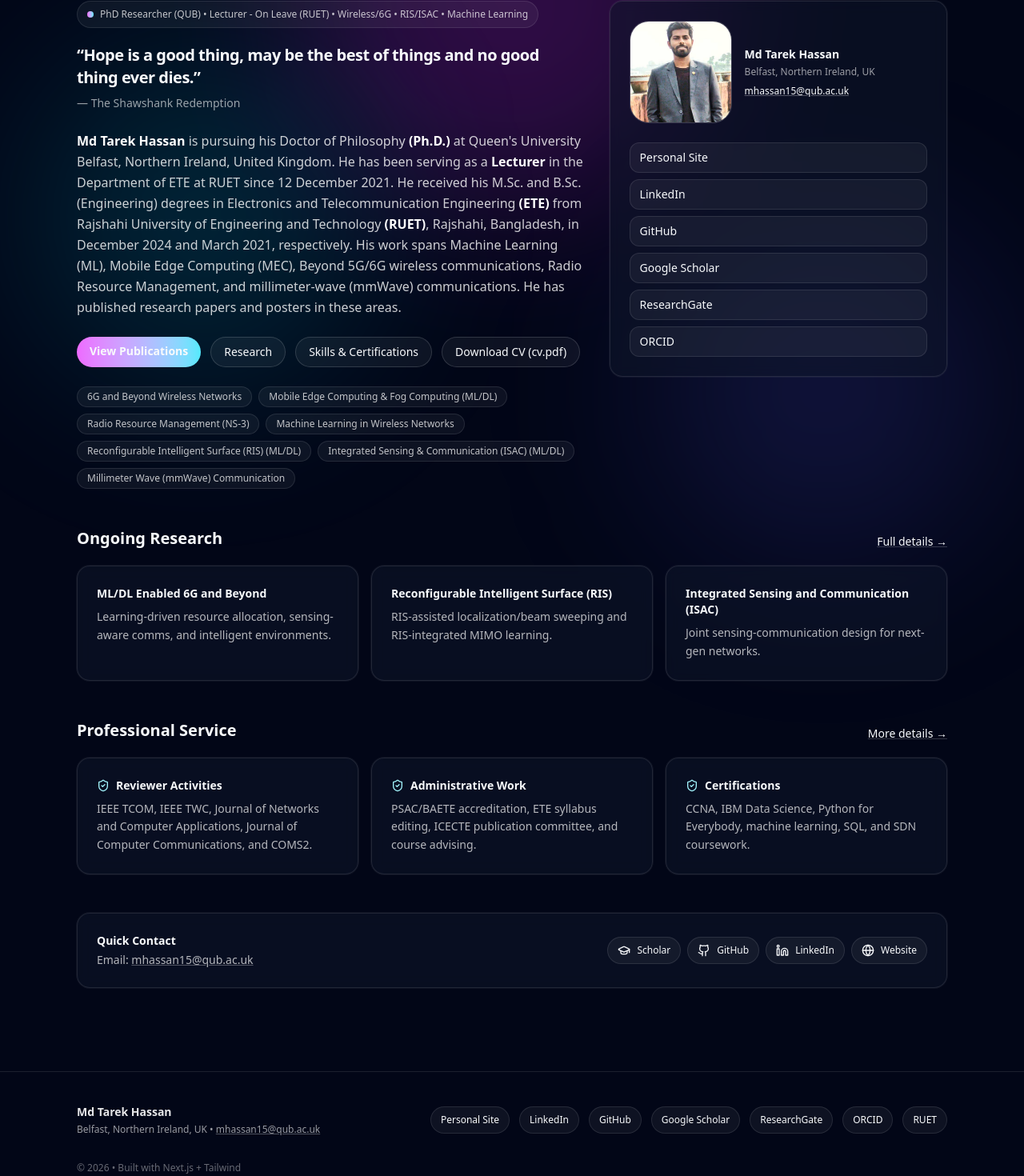
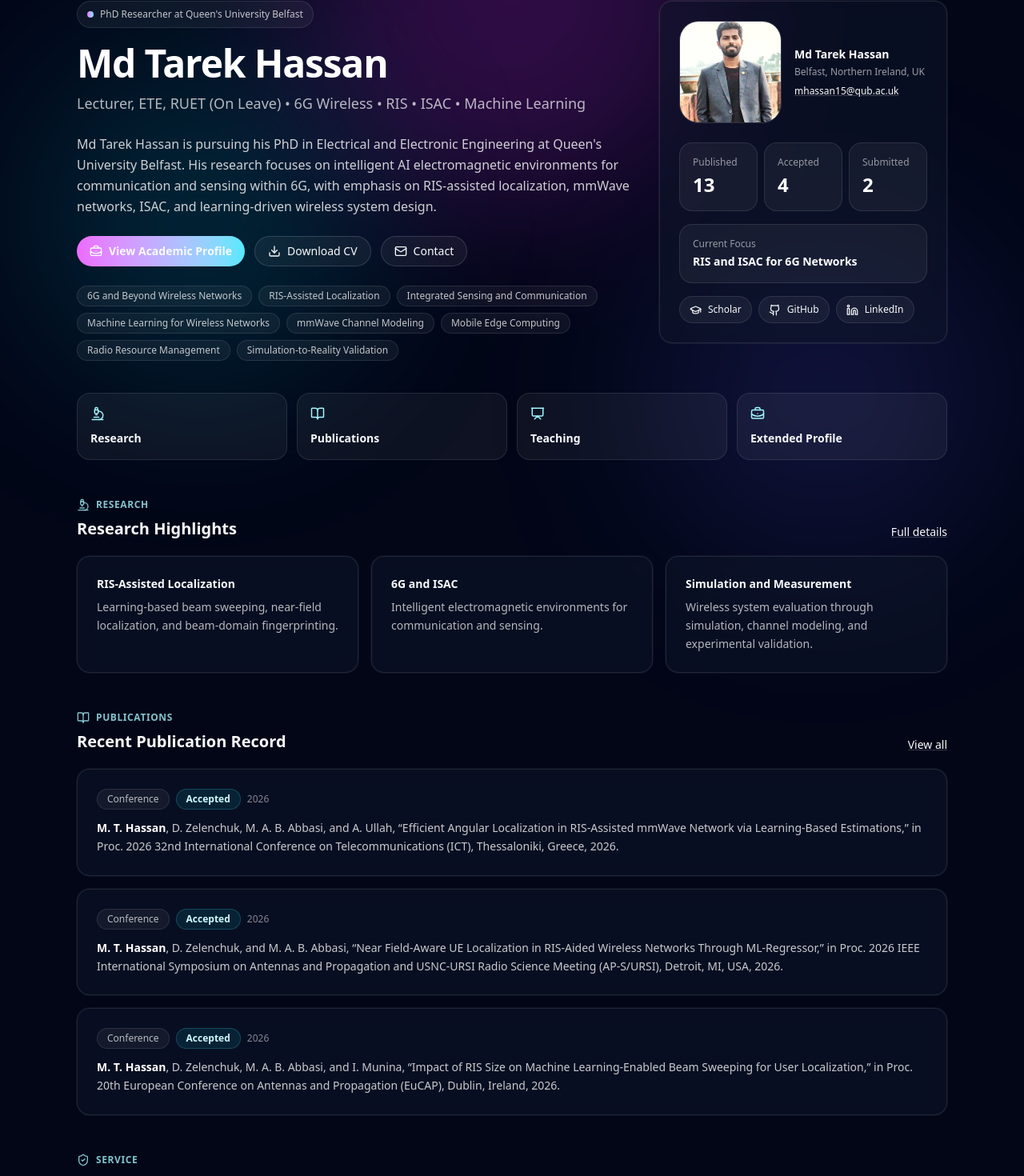
Before and after one commit to Tarek-hassan024/mthassan, a Next.js app: page / in a window 1280 px wide. Shown: the part 100-1570 px from the top of the page at 80% size. Built offline with nearby package versions, Linux system fonts and the light colour scheme.

Commit message:
Redesign homepage academic landing page

```diff
--- a/src/app/page.tsx
+++ b/src/app/page.tsx
@@ -1,267 +1,351 @@
-import { Github, Linkedin, GraduationCap, Globe, ShieldCheck } from "lucide-react";
+import {
+  Award,
+  BookOpen,
+  BriefcaseBusiness,
+  Download,
+  ExternalLink,
+  Github,
+  GraduationCap,
+  Linkedin,
+  Mail,
+  Microscope,
+  Presentation,
+  ShieldCheck,
+} from "lucide-react";
+import Image from "next/image";
+import Link from "next/link";
+import Card from "@/components/Card";
 import Container from "@/components/Container";
-import Card from "@/components/Card";
-import Link from "next/link";
-import { profile } from "@/data/profile";
+import { publications } from "@/data/publications";
+import { site } from "@/data/site";
 import { BASE_PATH } from "@/lib/basePath";
 
-
-const researchInterests = [
+const researchThemes = [
   "6G and Beyond Wireless Networks",
-  "Mobile Edge Computing & Fog Computing (ML/DL)",
-  "Radio Resource Management (NS-3)",
-  "Machine Learning in Wireless Networks",
-  "Reconfigurable Intelligent Surface (RIS) (ML/DL)",
-  "Integrated Sensing & Communication (ISAC) (ML/DL)",
-  "Millimeter Wave (mmWave) Communication",
-  "Channel Modeling (NYUSIM, QuaDRiGa)",
-  "MAC Scheduling (NS-3)",
-  "5G/5G NR (ML)",
-  "Massive MIMO Beamforming (DRL)",
+  "RIS-Assisted Localization",
+  "Integrated Sensing and Communication",
+  "Machine Learning for Wireless Networks",
+  "mmWave Channel Modeling",
+  "Mobile Edge Computing",
+  "Radio Resource Management",
+  "Simulation-to-Reality Validation",
 ];
 
-const ongoing = [
-  { title: "ML/DL Enabled 6G and Beyond", desc: "Learning-driven resource allocation, sensing-aware comms, and intelligent environments." },
-  { title: "Reconfigurable Intelligent Surface (RIS)", desc: "RIS-assisted localization/beam sweeping and RIS-integrated MIMO learning." },
-  { title: "Integrated Sensing and Communication (ISAC)", desc: "Joint sensing-communication design for next-gen networks." },
+const serviceHighlights = [
+  {
+    title: "Reviewer Activities",
+    desc: "IEEE TCOM, IEEE TWC, Journal of Networks and Computer Applications, Journal of Computer Communications, and COMS2.",
+  },
+  {
+    title: "Academic Service",
+    desc: "PSAC/BAETE accreditation, ETE syllabus editing, ICECTE publication committee, and course advising.",
+  },
+  {
+    title: "Teaching & Supervision",
+    desc: "Communication-focused courses, thesis supervision, project mentoring, and lab/sessionals at RUET.",
+  },
 ];
 
+const quickLinks = [
+  { href: "/research", label: "Research", icon: Microscope },
+  { href: "/publications", label: "Publications", icon: BookOpen },
+  { href: "/teaching", label: "Teaching", icon: Presentation },
+  { href: "/academic-profile", label: "Extended Profile", icon: BriefcaseBusiness },
+];
+
+function StatCard({ label, value }: { label: string; value: number | string }) {
+  return (
+    <div className="rounded-2xl border border-white/10 bg-white/5 p-4">
+      <div className="text-xs text-white/55">{label}</div>
+      <div className="mt-1 text-2xl font-semibold text-white">{value}</div>
+    </div>
+  );
+}
+
+function HighlightedName({ text }: { text: string }) {
+  return text.split(/(M\. T\. Hassan|Md Tarek Hassan|T\. Hassan)/g).map((part, idx) =>
+    part === "M. T. Hassan" || part === "Md Tarek Hassan" || part === "T. Hassan" ? (
+      <strong key={`${part}-${idx}`} className="font-semibold text-white">
+        {part}
+      </strong>
+    ) : (
+      part
+    )
+  );
+}
+
 export default function HomePage() {
+  const published = publications.filter((p) => p.status === "Published");
+  const accepted = publications.filter((p) => p.status === "Accepted");
+  const submitted = publications.filter((p) => p.status === "Submitted" || p.status === "Under Review");
+  const recentPublications = publications
+    .slice()
+    .sort((a, b) => (b.year ?? 0) - (a.year ?? 0))
+    .slice(0, 3);
+
   return (
     <Container className="pt-10">
-      {/* HERO */}
-      <section className="grid gap-8 lg:grid-cols-[1.2fr_0.8fr]">
+      <section className="grid gap-8 lg:grid-cols-[1fr_360px]">
         <div>
           <div className="inline-flex items-center gap-2 rounded-full border border-white/10 bg-white/5 px-3 py-2 text-xs text-white/75">
             <span className="h-2 w-2 rounded-full bg-gradient-to-r from-fuchsia-400 to-cyan-300" />
-            {profile.headline}
+            PhD Researcher at Queen&apos;s University Belfast
           </div>
-          {/* <h1 className="mt-5 text-2xl font-semibold tracking-tight leading-tight sm:text-4xl"> */}
-          <h1 className="mt-5 text-2xl font-semibold tracking-tight sm:text-xl">
-            “Hope is a good thing, may be the best of things and no good thing ever dies.”
+
+          <h1 className="mt-5 text-3xl font-semibold tracking-tight text-white sm:text-5xl">
+            {site.name}
           </h1>
-          <p className="mt-2 text-sm text-white/60">— The Shawshank Redemption</p>
-
-
-          {/* <p className="mt-6 text-base text-white/80 leading-relaxed">
-            I am <span className="font-semibold text-white">{profile.name}</span>. I received my MSc and BSc in ETE
-            from RUET (Dec 2024, Mar 2021). I am pursuing my PhD at QUB and work in ML, MEC, Beyond 5G/6G,
-            RRM, and mmWave communications.
-          </p> */}
-
-          <p className="mt-6 text-base text-white/80 leading-relaxed">
-            <span className="font-semibold text-white">Md Tarek Hassan</span> is pursuing his
-            Doctor of Philosophy <span className="font-semibold text-white">(Ph.D.)</span> at Queen&apos;s University Belfast, Northern Ireland, United Kingdom. He has been
-            serving as a <span className="font-semibold text-white">Lecturer</span> in the Department of ETE at RUET since 12 December 2021. He received his M.Sc. and B.Sc. (Engineering)
-            degrees in Electronics and Telecommunication Engineering <span className="font-semibold text-white">(ETE)</span> from Rajshahi University of Engineering and
-            Technology <span className="font-semibold text-white">(RUET)</span>, Rajshahi, Bangladesh, in December 2024 and March 2021, respectively. His work spans Machine Learning
-            (ML), Mobile Edge Computing (MEC), Beyond 5G/6G wireless communications, Radio Resource Management, and
-            millimeter-wave (mmWave) communications. He has published research papers and posters in these areas.
+          <p className="mt-3 text-base text-white/70 sm:text-lg">
+            Lecturer, ETE, RUET (On Leave) • 6G Wireless • RIS • ISAC • Machine Learning
           </p>
 
-          {/* <p className="mt-4 text-base text-white/80 leading-relaxed">
-            His research interests include Machine Learning for Reconfigurable Intelligent Surfaces (RIS),
-            Integrated Sensing and Communication (ISAC/JSAC), and related topics. He received the ETE Association
-            “Student of the Year” award (2018) from RUET for outstanding academic performance during his B.Sc. studies.
-            He has also attended multiple conferences and seminars and published several papers.
-          </p> */}
-
+          <p className="mt-6 max-w-3xl text-base leading-relaxed text-white/80">
+            Md Tarek Hassan is pursuing his PhD in Electrical and Electronic Engineering at Queen&apos;s
+            University Belfast. His research focuses on intelligent AI electromagnetic environments for
+            communication and sensing within 6G, with emphasis on RIS-assisted localization, mmWave
+            networks, ISAC, and learning-driven wireless system design.
+          </p>
 
           <div className="mt-6 flex flex-wrap gap-3">
-
             <Link
-              href="/publications"
-              className="rounded-full bg-gradient-to-r from-fuchsia-400 to-cyan-300 px-4 py-2 text-sm font-semibold text-slate-950 hover:opacity-90 transition"
+              href="/academic-profile"
+              className="inline-flex items-center gap-2 rounded-full bg-gradient-to-r from-fuchsia-400 to-cyan-300 px-4 py-2 text-sm font-semibold text-slate-950 hover:opacity-90 transition"
             >
-              View Publications
-            </Link>
-
-            {/* <Link
-              href="/publications"
-              className="rounded-full bg-white text-slate-950 px-4 py-2 text-sm font-semibold hover:opacity-90 transition"
-            >
-              View Publications
-            </Link> */}
-            <Link
-              href="/research"
-              className="rounded-full border border-white/15 bg-white/5 px-4 py-2 text-sm text-white/85 hover:bg-white/10 transition"
-            >
-              Research
-            </Link>
-            <Link
-              href="/skills"
-              className="rounded-full border border-white/15 bg-white/5 px-4 py-2 text-sm text-white/85 hover:bg-white/10 transition"
-            >
-              Skills & Certifications
+              <BriefcaseBusiness size={16} />
+              View Academic Profile
             </Link>
             <a
-              // href="/cv.pdf"
               href={`${BASE_PATH}/cv.pdf`}
-              className="rounded-full border border-white/15 bg-white/5 px-4 py-2 text-sm text-white/85 hover:bg-white/10 transition"
-              title="Put your CV PDF into /public/cv.pdf"
+              className="inline-flex items-center gap-2 rounded-full border border-white/15 bg-white/5 px-4 py-2 text-sm text-white/85 hover:bg-white/10 transition"
             >
-              Download CV (cv.pdf)
+              <Download size={16} />
+              Download CV
+            </a>
+            <a
+              href={`mailto:${site.email}`}
+              className="inline-flex items-center gap-2 rounded-full border border-white/15 bg-white/5 px-4 py-2 text-sm text-white/85 hover:bg-white/10 transition"
+            >
+              <Mail size={16} />
+              Contact
             </a>
           </div>
 
           <div className="mt-6 flex flex-wrap gap-2">
-            {researchInterests.slice(0, 7).map((t) => (
+            {researchThemes.map((theme) => (
               <span
-                key={t}
+                key={theme}
                 className="rounded-full border border-white/10 bg-white/5 px-3 py-1 text-xs text-white/75"
               >
-                {t}
+                {theme}
               </span>
             ))}
           </div>
         </div>
 
-        {/* RIGHT CARD */}
         <Card className="h-fit">
           <div className="flex items-center gap-4">
-            <img
-              // src="/profile.jpg"
+            <Image
               src={`${BASE_PATH}/profile.jpg`}
-              alt="Profile"
-              className="h-32 w-32 rounded-3xl object-cover border border-white/15 bg-white/5"
+              alt={site.name}
+              width={128}
+              height={128}
+              className="h-32 w-32 rounded-3xl border border-white/15 object-cover"
+              priority
             />
-
             <div>
-              <div className="text-sm font-semibold">{profile.name}</div>
-              <div className="mt-1 text-xs text-white/60">{profile.location}</div>
-              <div className="mt-2 text-xs">
-                <a className="underline decoration-white/30 hover:decoration-white" href={`mailto:${profile.email}`}>
-                  {profile.email}
+              <div className="text-sm font-semibold text-white">{site.name}</div>
+              <div className="mt-1 text-xs text-white/60">{site.location}</div>
+              <a className="mt-2 block text-xs text-white/75 underline decoration-white/20" href={`mailto:${site.email}`}>
+                {site.email}
               </a>
             </div>
           </div>
+
+          <div className="mt-6 grid grid-cols-3 gap-2">
+            <StatCard label="Published" value={published.length} />
+            <StatCard label="Accepted" value={accepted.length} />
+            <StatCard label="Submitted" value={submitted.length} />
           </div>
 
-          <div className="mt-6 grid gap-2">
-            {Object.entries(profile.links).slice(0, 6).map(([k, v]) => (
+          <div className="mt-4 rounded-2xl border border-white/10 bg-white/5 p-4">
+            <div className="text-xs text-white/55">Current Focus</div>
+            <div className="mt-1 text-sm font-semibold text-white">RIS and ISAC for 6G Networks</div>
+          </div>
+
+          <div className="mt-4 flex flex-wrap gap-2">
             <a
-                key={k}
-                href={v}
+              href={site.links.scholar}
               target="_blank"
               rel="noreferrer"
-                className="rounded-xl border border-white/10 bg-white/5 px-3 py-2 text-sm text-white/75 hover:text-white hover:bg-white/10 transition"
+              className="inline-flex items-center gap-2 rounded-full border border-white/10 bg-white/5 px-3 py-2 text-xs text-white/75 hover:bg-white/10 hover:text-white transition"
             >
-                {k}
+              <GraduationCap size={15} />
+              Scholar
             </a>
-            ))}
+            <a
+              href={site.links.github}
+              target="_blank"
+              rel="noreferrer"
+              className="inline-flex items-center gap-2 rounded-full border border-white/10 bg-white/5 px-3 py-2 text-xs text-white/75 hover:bg-white/10 hover:text-white transition"
+            >
+              <Github size={15} />
+              GitHub
+            </a>
+            <a
+              href={site.links.linkedin}
+              target="_blank"
+              rel="noreferrer"
+              className="inline-flex items-center gap-2 rounded-full border border-white/10 bg-white/5 px-3 py-2 text-xs text-white/75 hover:bg-white/10 hover:text-white transition"
+            >
+              <Linkedin size={15} />
+              LinkedIn
+            </a>
           </div>
-
-          {/* <p className="mt-4 text-xs text-white/45">
-            Tip: তোমার ছবি দিতে চাইলে <span className="font-semibold">public/profile.jpg</span> এ ছবি রাখো।
-          </p> */}
         </Card>
       </section>
 
-      {/* ONGOING */}
+      <section className="mt-10 grid gap-3 md:grid-cols-4">
+        {quickLinks.map(({ href, label, icon: Icon }) => (
+          <Link
+            key={href}
+            href={href}
+            className="rounded-2xl border border-white/10 bg-white/5 p-4 text-sm text-white/80 transition hover:bg-white/10 hover:text-white"
+          >
+            <Icon size={18} className="text-cyan-200" />
+            <div className="mt-3 font-semibold">{label}</div>
+          </Link>
+        ))}
+      </section>
+
       <section className="mt-12">
         <div className="flex items-end justify-between gap-4">
-          <h2 className="text-xl font-semibold">Ongoing Research</h2>
+          <div>
+            <div className="flex items-center gap-2 text-xs font-semibold uppercase tracking-wider text-cyan-200/80">
+              <Microscope size={16} />
+              Research
+            </div>
+            <h2 className="mt-2 text-xl font-semibold">Research Highlights</h2>
+          </div>
           <Link href="/research" className="text-sm text-white/70 hover:text-white underline decoration-white/20">
-            Full details →
-          </Link>
-        </div>
-
-        <div className="mt-5 grid gap-4 md:grid-cols-3">
-          {ongoing.map((x) => (
-            <Card key={x.title}>
-              <div className="text-sm font-semibold">{x.title}</div>
-              <p className="mt-2 text-sm text-white/70 leading-relaxed">{x.desc}</p>
-            </Card>
-          ))}
-        </div>
-      </section>
-
-      {/* SERVICE */}
-      <section className="mt-12">
-        <div className="flex items-end justify-between gap-4">
-          <h2 className="text-xl font-semibold">Professional Service</h2>
-          <Link href="/others" className="text-sm text-white/70 hover:text-white underline decoration-white/20">
-            More details →
+            Full details
           </Link>
         </div>
 
         <div className="mt-5 grid gap-4 md:grid-cols-3">
           {[
             {
-              title: "Reviewer Activities",
-              desc: "IEEE TCOM, IEEE TWC, Journal of Networks and Computer Applications, Journal of Computer Communications, and COMS2.",
+              title: "RIS-Assisted Localization",
+              desc: "Learning-based beam sweeping, near-field localization, and beam-domain fingerprinting.",
             },
             {
-              title: "Administrative Work",
-              desc: "PSAC/BAETE accreditation, ETE syllabus editing, ICECTE publication committee, and course advising.",
+              title: "6G and ISAC",
+              desc: "Intelligent electromagnetic environments for communication and sensing.",
             },
             {
-              title: "Certifications",
-              desc: "CCNA, IBM Data Science, Python for Everybody, machine learning, SQL, and SDN coursework.",
+              title: "Simulation and Measurement",
+              desc: "Wireless system evaluation through simulation, channel modeling, and experimental validation.",
             },
           ].map((item) => (
             <Card key={item.title}>
-              <div className="flex items-center gap-2 text-sm font-semibold">
-                <ShieldCheck size={16} className="text-cyan-200" />
-                {item.title}
-              </div>
-              <p className="mt-2 text-sm text-white/70 leading-relaxed">{item.desc}</p>
+              <div className="text-sm font-semibold">{item.title}</div>
+              <p className="mt-2 text-sm leading-relaxed text-white/70">{item.desc}</p>
             </Card>
           ))}
         </div>
       </section>
 
-      {/* CONTACT STRIP */}
+      <section className="mt-12">
+        <div className="flex items-end justify-between gap-4">
+          <div>
+            <div className="flex items-center gap-2 text-xs font-semibold uppercase tracking-wider text-cyan-200/80">
+              <BookOpen size={16} />
+              Publications
+            </div>
+            <h2 className="mt-2 text-xl font-semibold">Recent Publication Record</h2>
+          </div>
+          <Link href="/publications" className="text-sm text-white/70 hover:text-white underline decoration-white/20">
+            View all
+          </Link>
+        </div>
+
+        <div className="mt-5 space-y-4">
+          {recentPublications.map((publication, idx) => (
+            <Card key={`${publication.titleLine}-${idx}`} className="p-5">
+              <div className="flex flex-wrap items-center gap-2">
+                <span className="rounded-full border border-white/10 bg-white/5 px-3 py-1 text-xs text-white/70">
+                  {publication.type}
+                </span>
+                <span className="rounded-full border border-cyan-300/20 bg-cyan-400/10 px-3 py-1 text-xs font-semibold text-cyan-100">
+                  {publication.status}
+                </span>
+                {publication.year ? <span className="text-xs text-white/50">{publication.year}</span> : null}
+              </div>
+              <p className="mt-3 text-sm leading-relaxed text-white/78">
+                <HighlightedName text={publication.titleLine} />
+              </p>
+            </Card>
+          ))}
+        </div>
+      </section>
+
+      <section className="mt-12">
+        <div className="flex items-end justify-between gap-4">
+          <div>
+            <div className="flex items-center gap-2 text-xs font-semibold uppercase tracking-wider text-cyan-200/80">
+              <ShieldCheck size={16} />
+              Service
+            </div>
+            <h2 className="mt-2 text-xl font-semibold">Professional Service</h2>
+          </div>
+          <Link href="/others" className="text-sm text-white/70 hover:text-white underline decoration-white/20">
+            More details
+          </Link>
+        </div>
+
+        <div className="mt-5 grid gap-4 md:grid-cols-3">
+          {serviceHighlights.map((item) => (
+            <Card key={item.title}>
+              <div className="flex items-center gap-2 text-sm font-semibold">
+                <Award size={16} className="text-cyan-200" />
+                {item.title}
+              </div>
+              <p className="mt-2 text-sm leading-relaxed text-white/70">{item.desc}</p>
+            </Card>
+          ))}
+        </div>
+      </section>
+
       <section className="mt-12">
         <Card className="flex flex-col gap-4 sm:flex-row sm:items-center sm:justify-between">
           <div>
             <div className="text-sm font-semibold">Quick Contact</div>
             <div className="mt-1 text-sm text-white/70">
-              Email: <a className="underline decoration-white/30 hover:decoration-white" href={`mailto:${profile.email}`}>{profile.email}</a>
+              Email:{" "}
+              <a className="underline decoration-white/30 hover:decoration-white" href={`mailto:${site.email}`}>
+                {site.email}
+              </a>
             </div>
           </div>
           <div className="flex flex-wrap gap-2">
             <a
-                href={profile.links["Google Scholar"]}
+              href={site.links.pure}
               target="_blank"
               rel="noreferrer"
               className="inline-flex items-center gap-2 rounded-full border border-white/10 bg-white/5 px-3 py-2 text-xs text-white/75 hover:bg-white/10 hover:text-white transition"
             >
-                <GraduationCap size={16} />
-                Scholar
+              <ExternalLink size={15} />
+              QUB Pure
             </a>
-
             <a
-                href={profile.links.GitHub}
+              href={site.links.ruet}
               target="_blank"
               rel="noreferrer"
               className="inline-flex items-center gap-2 rounded-full border border-white/10 bg-white/5 px-3 py-2 text-xs text-white/75 hover:bg-white/10 hover:text-white transition"
             >
-                <Github size={16} />
-                GitHub
-              </a>
-
-              <a
-                href={profile.links.LinkedIn}
-                target="_blank"
-                rel="noreferrer"
-                className="inline-flex items-center gap-2 rounded-full border border-white/10 bg-white/5 px-3 py-2 text-xs text-white/75 hover:bg-white/10 hover:text-white transition"
-              >
-                <Linkedin size={16} />
-                LinkedIn
-              </a>
-
-              <a
-                href={profile.links["Personal Site"]}
-                target="_blank"
-                rel="noreferrer"
-                className="inline-flex items-center gap-2 rounded-full border border-white/10 bg-white/5 px-3 py-2 text-xs text-white/75 hover:bg-white/10 hover:text-white transition"
-              >
-                <Globe size={16} />
-                Website
+              <ExternalLink size={15} />
+              RUET Profile
             </a>
           </div>
-
         </Card>
       </section>
     </Container>
```
Lines whose indentation alone changed are shown as unchanged.
